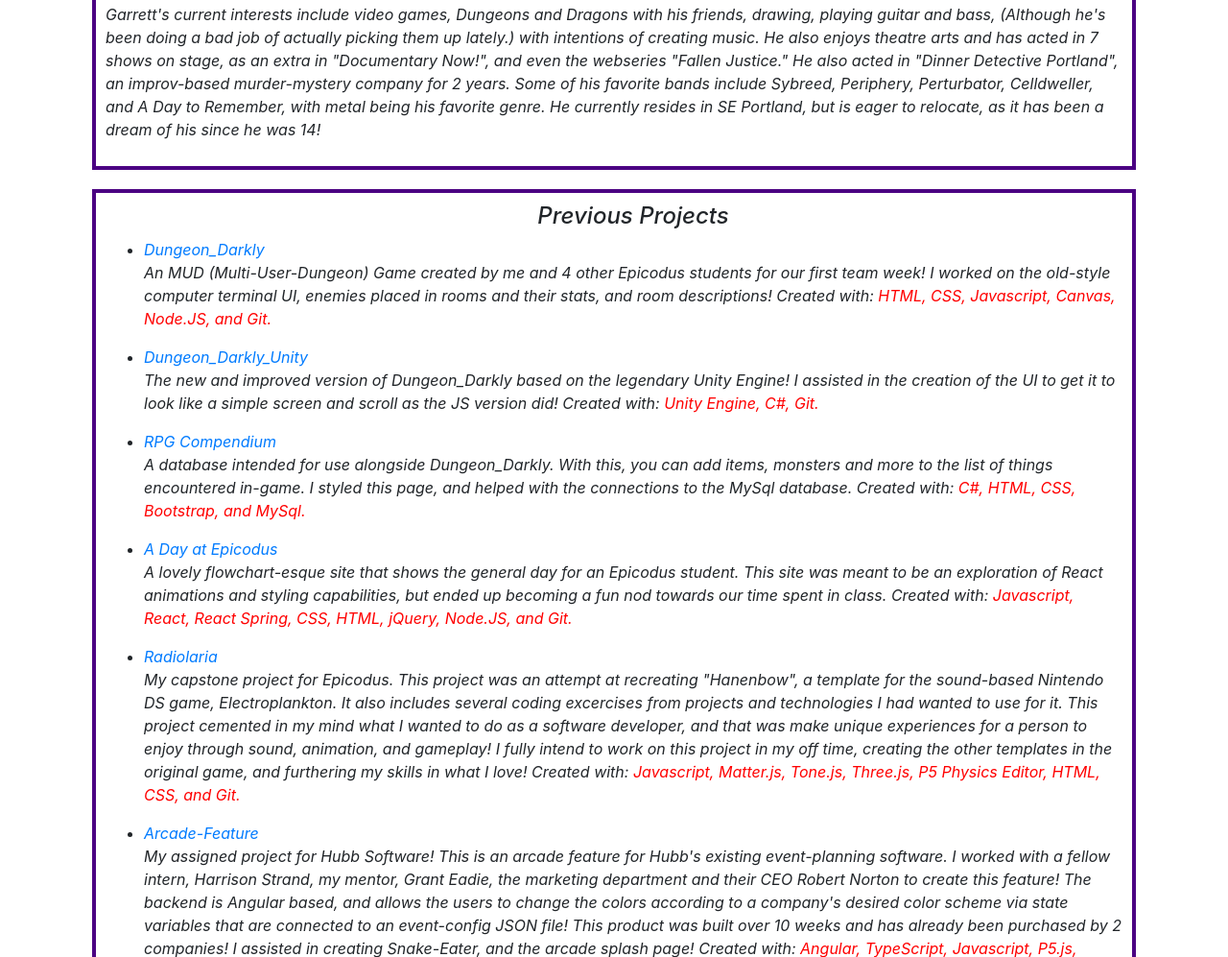
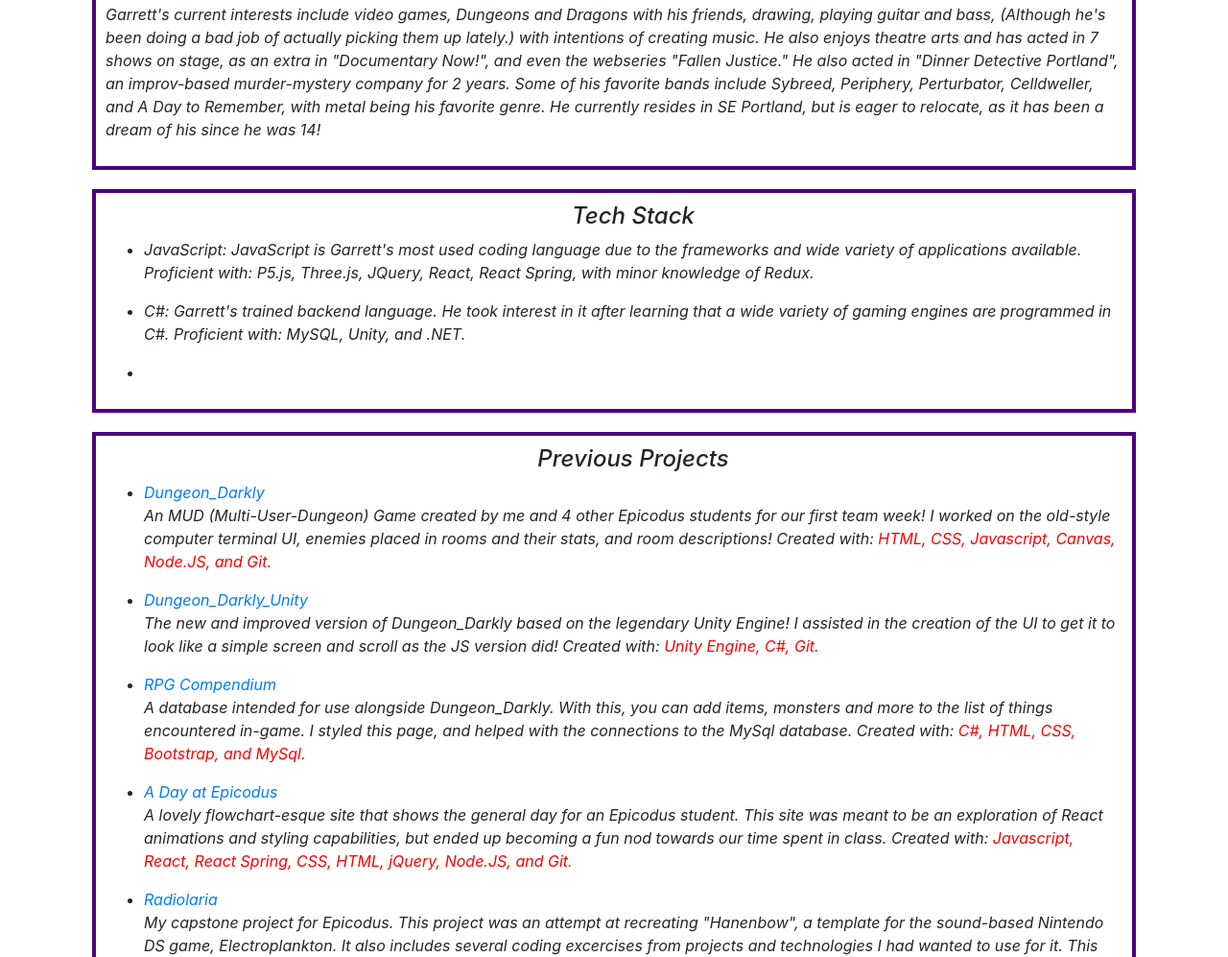
Before and after one commit to GarrettBrown-dev/My-Portfolio, a plain HTML site: page index.html in a window 1280 px wide. Shown: the part 938-1935 px from the top of the page at 96% size. Drawn offline with Linux system fonts and the light colour scheme.

Commit message:
Add known language section.

```diff
--- a/index.html
+++ b/index.html
@@ -33,6 +33,19 @@
       the webseries "Fallen Justice." He also acted in "Dinner Detective Portland", an improv-based murder-mystery
       company for 2 years. Some of his favorite bands include Sybreed, Periphery, Perturbator, Celldweller, and A Day to
       Remember, with metal being his favorite genre. He currently resides in SE Portland, but is eager to relocate, as it has been a dream of his since he was 14! </p>
+  </div>
+
+  <div class="box-1">
+    <ul>
+      <h2>Tech Stack</h2>
+      <li>
+        <p>JavaScript: JavaScript is Garrett's most used coding language due to the frameworks and wide variety of applications available. Proficient with: P5.js, Three.js, JQuery, React, React Spring, with minor knowledge of Redux.</p>
+      </li>
+      <li>
+        <p>C#: Garrett's trained backend language. He took interest in it after learning that a wide variety of gaming engines are programmed in C#. Proficient with: MySQL, Unity, and .NET.</p>
+      </li>
+      <li></li>
+    </ul>
   </div>
 
   <div class="box-1">
```
